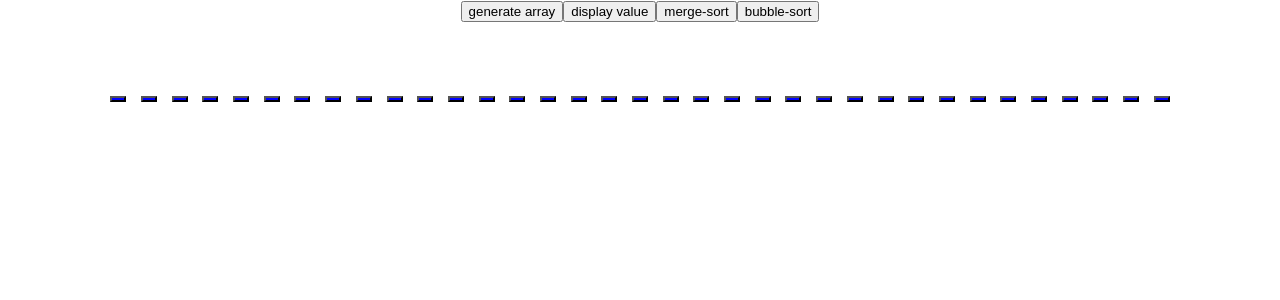
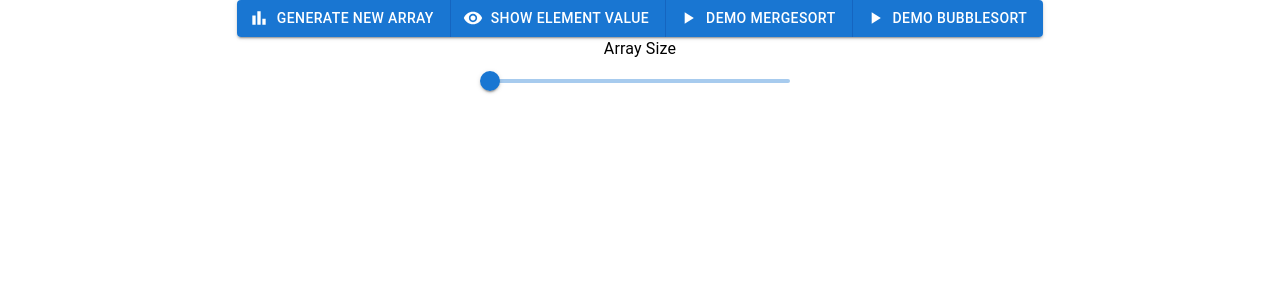
Before and after one commit to BiteDogeAmonth/sorting-algo-visualizer, a React (Create React App) app: page / in a window 1280 px wide. Shown: the top 300 px of the page. Built offline with nearby package versions, Linux system fonts and the light colour scheme.

Commit message:
update the UI with material UI

```diff
--- a/package.json
+++ b/package.json
@@ -3,12 +3,17 @@
   "version": "0.1.0",
   "private": true,
   "dependencies": {
+    "@emotion/react": "^11.8.2",
+    "@emotion/styled": "^11.8.1",
+    "@mui/icons-material": "^5.5.1",
+    "@mui/material": "^5.5.2",
     "@testing-library/jest-dom": "^5.16.2",
     "@testing-library/react": "^12.1.3",
     "@testing-library/user-event": "^13.5.0",
     "react": "^17.0.2",
     "react-dom": "^17.0.2",
     "react-scripts": "5.0.0",
+    "react-slider": "^1.3.1",
     "web-vitals": "^2.1.4"
   },
   "scripts": {
--- a/src/SortingVisualizer/SortingVisualizer.css
+++ b/src/SortingVisualizer/SortingVisualizer.css
@@ -1,10 +1,75 @@
+
 .arr-container {
     margin-top: 50px;
 }
-
 
 .arr-bar {
     width: 2%;
     display: inline-block;
     margin: 0 0.2%;
 }
+
+.buttons {
+    margin-top: 20px;
+}
+
+.singleButton {
+    margin-left: 2%;
+    margin-right: 2%;
+    border-radius: 0%;
+    background-color: grey;
+    border: greenyellow 2px;
+}
+
+.singleButton:hover {
+    background-color: palevioletred;
+}
+
+.mark {
+    width: 8px;
+    height: 8px;
+    border: 2px solid rgb(0, 0, 0);
+    background-color: rgb(255, 255, 255);
+    cursor: pointer;
+    border-radius: 100%;
+    margin-top: 16px;
+}
+.horizontal-slider {
+    width: 100%;
+    max-width: 300px;
+    height: 20px;
+    margin-bottom: 20px;
+    margin-left: auto;
+    margin-right: auto;
+  }
+  .example-thumb {
+    cursor: pointer;
+    position: absolute;
+    z-index: 100;
+    background: #ffffff;
+    border: 5px solid #3774ff;
+    border-radius: 100%;
+    display: block;
+    box-shadow: 0 0 2px 0 rgb(0 0 0 / 44%);
+  }
+  .example-thumb.active {
+    background-color: grey;
+  }
+  .track {
+    position: relative;
+    background: grey;
+  }
+  .track.track-0 {
+    background: #0000ff;
+  }
+  .horizontal-slider .track {
+    top: 20px;
+    height: 4px;
+  }
+  .horizontal-slider .example-thumb {
+    top: 12px;
+    width: 10px;
+    outline: none;
+    height: 10px;
+    line-height: 38px;
+  }
--- a/src/SortingVisualizer/SortingVisualizer.jsx
+++ b/src/SortingVisualizer/SortingVisualizer.jsx
@@ -2,24 +2,38 @@ import React from "react";
 import "./SortingVisualizer.css"
 import { getMergeAni } from "../SortingAlgos/mergeSort";
 import { getBubbleAni } from "../SortingAlgos/bubbleSort";
+import Slider from '@mui/material/Slider';
+import { Box, Button, ButtonGroup, SvgIcon, Typography } from '@mui/material';
+import BarChart from "@mui/icons-material/BarChart";
+import VisibilityIcon from '@mui/icons-material/Visibility';
+import VisibilityOffIcon from '@mui/icons-material/VisibilityOff';
+import PlayArrowIcon from '@mui/icons-material/PlayArrow';
+import shadows from "@mui/material/styles/shadows";
+
+let size = 20;
+let show = false;
 
 export class SortingVisualizer extends React.Component {
     constructor(props) {
         super(props);
         this.state = {
             history: [{
-                nums: Array(35).fill(0)
+                nums: Array(size).fill(0)
             }],
             step: 0,
-            animations: [[0, 1], [2, 3], [4, 5]],
+            animations: [],
             sorted: false,
         }
     }
 
     resetArray() {
-        const array = Array(35).fill(0);
-        for (let i = 0; i < 35; i++) {
+        const array = Array(size).fill(0);
+        for (let i = 0; i < size; i++) {
             array[i] = randomIntFromInterval(5, 500);
+            const existedBar = document.getElementById("bar" + i);
+            if (existedBar) {
+                existedBar.style.visibility = "hidden";
+            }
         }
 
         this.setState({
@@ -30,11 +44,12 @@ export class SortingVisualizer extends React.Component {
     }
 
     display() {
-
-        for (let i = 0; i < 35; i++) {
+        show ? show = false : show = true;
+        for (let i = 0; i < size; i++) {
             const val = document.getElementById("bar" + i);
             if (val.style.visibility === "hidden") {
                 val.style.visibility = "visible";
+
             } else {
                 val.style.visibility = "hidden";
             }
@@ -91,9 +106,6 @@ export class SortingVisualizer extends React.Component {
     }
 
 
-
-
-
     //TODO: create a new class called array bar, and add handclick function to it
     //so each time click on the bar the value of this bar will appear
     render() {
@@ -101,10 +113,24 @@ export class SortingVisualizer extends React.Component {
         const arr = current.nums.slice();
         return (
             <div>
-                <button onClick={()=>this.resetArray()}> {"generate array"} </button>
-                <button onClick={()=>this.display()}>{"display value"}</button>
-                <button onClick={()=>this.mergeSort()}>{"merge-sort"}</button>
-                <button onClick={()=>this.bubbleSort()}>{"bubble-sort"}</button>
+                <ButtonGroup variant="contained" aria-label="outlined primary button group" size="medium">
+                    <Button startIcon={<BarChart/>} onClick={()=> {this.resetArray()}}> Generate New Array </Button>
+                    <Button id="display-button"
+                        onClick={() => {this.display()}}
+                        startIcon={show ? <VisibilityOffIcon/> : <VisibilityIcon/>}>
+                        Show Element value </Button>
+                    <Button startIcon={<PlayArrowIcon/>} onClick={()=>this.mergeSort()}>Demo MergeSort</Button>
+                    <Button startIcon={<PlayArrowIcon/>} onClick={()=>this.bubbleSort()}>Demo BubbleSort</Button>
+                </ButtonGroup>
+                <Box>
+                    <Typography id="input-slider" gutterBottom>
+                        Array Size
+                    </Typography>
+                    <Slider min={20} max={50} sx={{width: 300}} aria-label="Size"
+                        valueLabelDisplay="auto" dots={true}
+                        marks={[20, 25, 30, 35, 40, 45, 50]}
+                        step={5} onChange={(_, value) => {size = value}}/>
+                </Box>
                 <div className="arr-container">
                     {arr.map((value, idx) => (<Bar value={value} key={idx} id={"bar" + idx} onClick={()=>this.handleClick(idx)}></Bar>))}
                 </div>
@@ -119,18 +145,23 @@ function randomIntFromInterval(min, max) {
   return Math.floor(Math.random() * (max - min + 1) + min);
 }
 
+
+const barStyle = {
+    marginLeft:`${Math.floor(10 / size)}%`,
+    marginRight:`${Math.floor(10 / size)}%`,
+}
+
 function Bar(props) {
 
     return (
-            <div className="arr-bar">
+            <div className="arr-bar" style={barStyle}>
             <div id={props.id} style={{visibility:"hidden", fontSize:"60%"}}>{props.value}</div>
-            <button
+            <Box
                     value={props.value}
-                    onClick={()=>props.onClick()}
                     id = {"long" + props.id}
-                    style={{height: `${props.value}px`, backgroundColor:"blue"}}>
+                    style={{height: `${props.value}px`, backgroundColor:"blue", width:`${25}px`}}>
 
-            </button>
+            </Box>
             </div>
             );
 }
```
Also changed, not shown: 1 other file (tests, documents, lock files or other folders).
